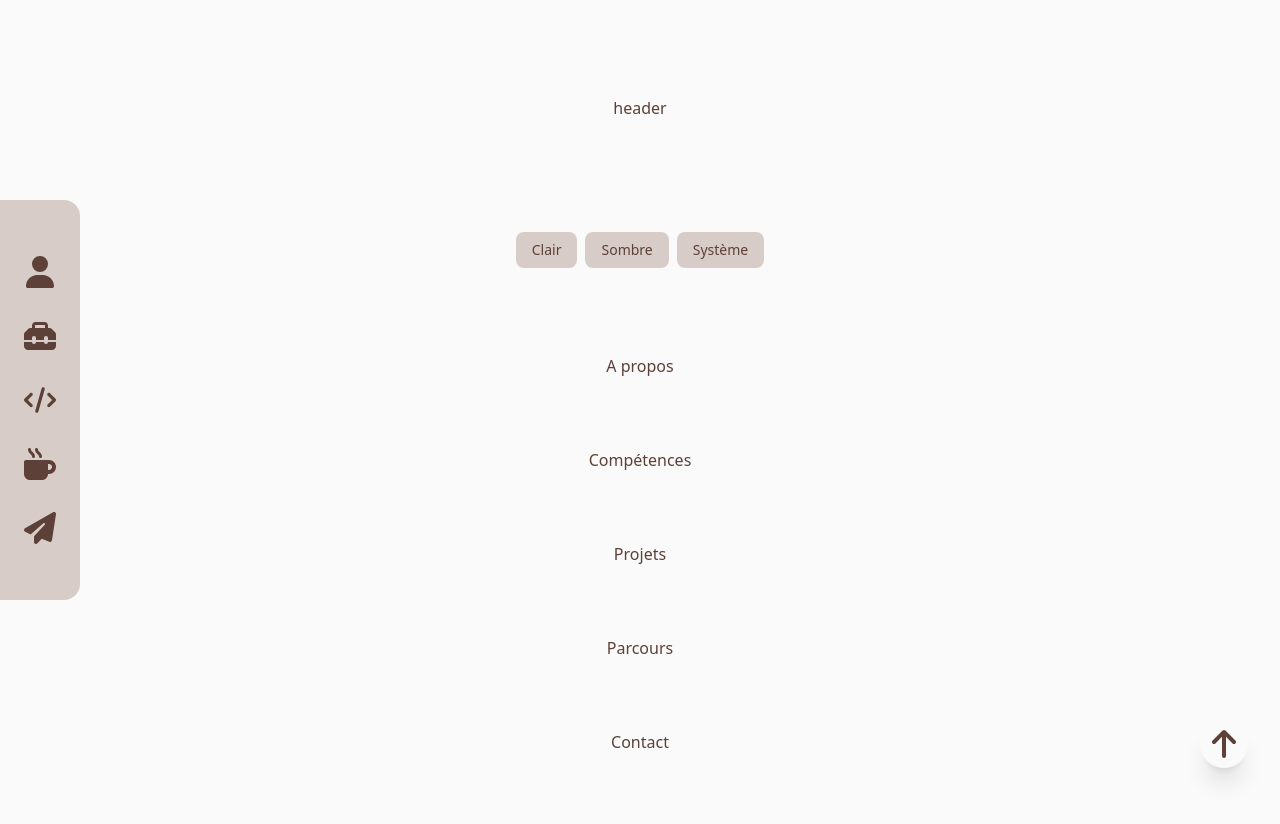
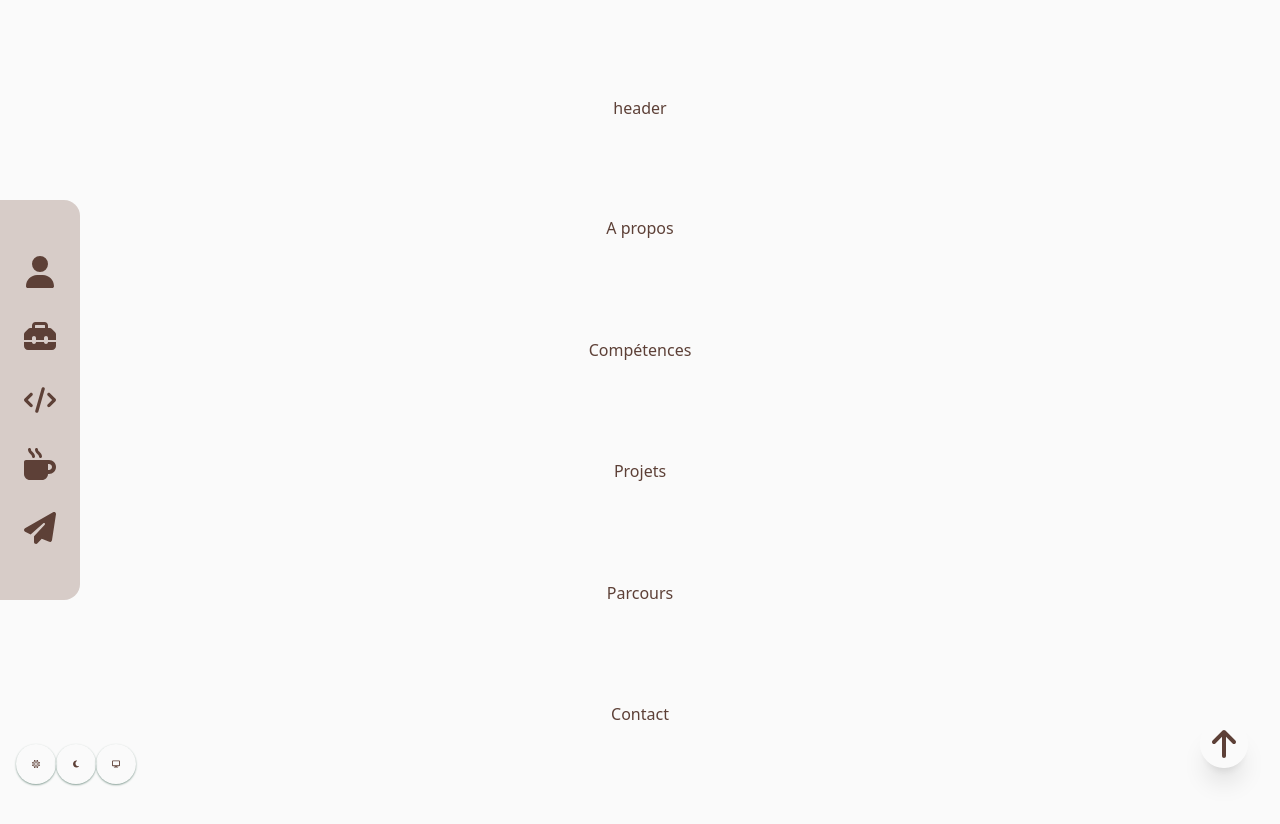
Before and after one commit to Missfantaxya/mon-portfolio, a Next.js app: page / in a window 1280 px wide. Shown: the top 824 px of the page. Built offline with nearby package versions, Linux system fonts and the light colour scheme.

Commit message:
add ThemeSwitcher W.I.P.

```diff
--- a/src/components/atoms/Toggle.jsx
+++ b/src/components/atoms/Toggle.jsx
@@ -1,14 +1,17 @@
-// TODO ajouter les icons
-const Toggle = ({ options, onToggle }) => {
+// Toggle.jsx
+
+// TODO faire disparaitre l'icon du thème actif
+const Toggle = ({ options, onToggle, style }) => {
   return (
-    <div className="flex space-x-2 justify-center">
+    <div className={style}>
       {options.map((option) => (
         <button
           key={option.value}
           onClick={() => onToggle(option.value)}
-          className="px-4 py-2 text-sm font-medium rounded-lg transition-colors duration-150 primary-bg text-curent focus:outline-none focus:ring-2 focus:ring-offset-2"
+          className="px-4 py-4 text-sm font-medium rounded-full text-curent shadow-sm shadow-accent"
+          aria-label={option.aria}
         >
-          {option.label}
+          <option.Icon className="md:h-2 md:w-2" color="currentColor" />
         </button>
       ))}
     </div>
--- /dev/null
+++ b/src/components/molecules/ThemeSwitcher.jsx
@@ -0,0 +1,32 @@
+// ThemeSwitcher.jsx
+
+import Toggle from '@/components/atoms/Toggle'
+import IconMoon from '@/components/atoms/IconMoon'
+import IconSun from '@/components/atoms/IconSun'
+import IconDesktop from '@/components/atoms/IconDesktop'
+
+const ThemeSwitcher = () => {
+  const options = [
+    { label: 'Clair', value: 'light', Icon: IconSun, aria: 'Thème clair' },
+    { label: 'Sombre', value: 'dark', Icon: IconMoon, aria: 'Thème sombre' },
+    {
+      label: 'Système',
+      value: 'system',
+      Icon: IconDesktop,
+      aria: 'Thème du système'
+    }
+  ]
+  //TODO ajouter la logique
+  const handleThemeChange = (value) => {
+    console.log('Changement de thème en:', value)
+    // * Ici, implémenteras la logique de changement de thème plus tard et suprimer le console log
+  }
+  // ! mettre en colonne car là ça fonctionne pas
+  return (
+    <div className="fixed left-0 bottom-0 p-4 flex flex-col">
+      <Toggle options={options} onToggle={handleThemeChange} />
+    </div>
+  )
+}
+
+export default ThemeSwitcher
--- a/src/components/organisms/ThemeSwitcher.jsx
+++ /dev/null
@@ -1,22 +0,0 @@
-import Toggle from '../atoms/Toggle'
-
-const ThemeSwitcher = () => {
-  const options = [
-    { label: 'Clair', value: 'light' },
-    { label: 'Sombre', value: 'dark' },
-    { label: 'Système', value: 'system' }
-  ]
-  //TODO ajouter la logique
-  const handleThemeChange = (value) => {
-    console.log('Changement de thème en:', value)
-    // * Ici, implémenteras la logique de changement de thème plus tard et suprimer le console log
-  }
-
-  return (
-    <div className="my-4">
-      <Toggle options={options} onToggle={handleThemeChange} />
-    </div>
-  )
-}
-
-export default ThemeSwitcher
--- a/src/components/templates/Layout.jsx
+++ b/src/components/templates/Layout.jsx
@@ -1,6 +1,6 @@
 import Navigation from '@/components/molecules/Navigation.jsx'
 import ScrollToTop from '@/components/molecules/ScrollToTop'
-import ThemeSwitcher from '@/components/organisms/ThemeSwitcher'
+import ThemeSwitcher from '@/components/molecules/ThemeSwitcher'
 import Header from '@/components/organisms/Header'
 
 function Layout({ children }) {
--- a/tailwind.config.js
+++ b/tailwind.config.js
@@ -131,7 +131,9 @@ module.exports = {
         },
         primary: 'var(--color-primary)',
         secondary: 'var(--color-secondary)',
-        accent: 'var(--color-accent)'
+        accent: 'var(--color-accent)',
+        text: 'var(--color-text)',
+        background: 'var(--color-background)'
       },
       backgroundColor: {
         primary: 'var(--color-primary)',
```
